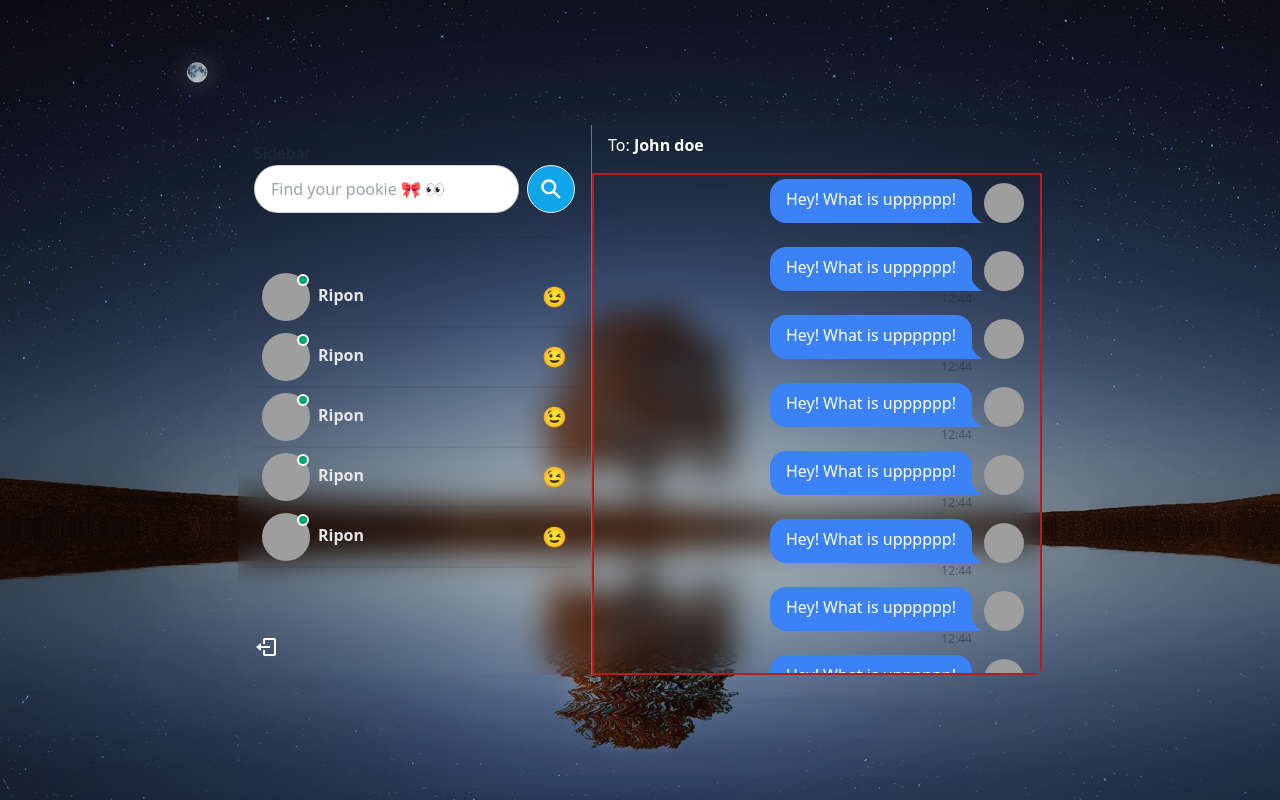
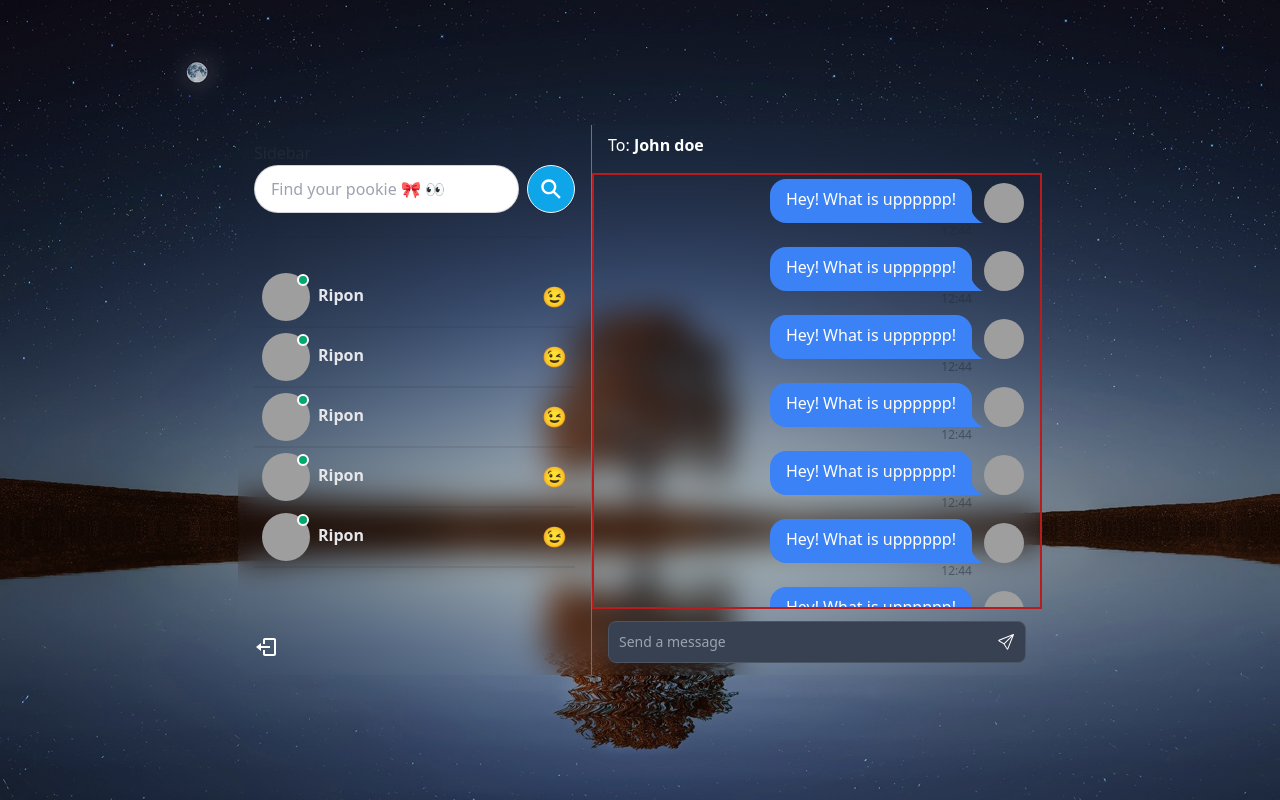
Before and after one commit to MHRipon01/VibeChat, a React (Vite) app in the folder frontend/: page / in a window 1280 px wide. Built offline with nearby package versions, Linux system fonts and the light colour scheme; grey boxes are pictures that could not be loaded.

Commit message:
ui design done

```diff
--- a/frontend/src/components/messages/MessageContainer.jsx
+++ b/frontend/src/components/messages/MessageContainer.jsx
@@ -1,9 +1,13 @@
+import { TiMessages } from "react-icons/ti";
 import Messages from "./Messages";
-
+import MessageInput from "./messageInput";
 
 const MessageContainer = () => {
+  const isChatSelected = true; // Renamed the boolean variable
+
   return (
     <div className="md:min-w-[450px] flex flex-col">
+      {isChatSelected ? (
         <>
           {/* Header */}
           <div className="text-white px-4 py-2 mb-2">
@@ -12,9 +16,24 @@
           </div>
 
           <Messages />
-        {/* <MessageInput /> */}
+          <MessageInput />
         </>
+      ) : (
+        <NoChatSelected /> // Use the component here
+      )}
     </div>
   );
 };
+
 export default MessageContainer;
+
+const NoChatSelected = () => {
+  return (
+    <div className="flex items-center justify-center w-full h-full">
+      <div className="px-4 text-center sm:text-lg md:text-xl text-gray-200 font-semibold flex flex-col items-center gap-2">
+        <p>Select a chat to start messaging</p>
+        <TiMessages className="text-3xl md:text-6xl text-center" />
+      </div>
+    </div>
+  );
+};
--- a/frontend/src/components/messages/messageInput.jsx
+++ b/frontend/src/components/messages/messageInput.jsx
@@ -0,0 +1,22 @@
+import { BsSend } from "react-icons/bs";
+
+const MessageInput = () => {
+  return (
+    <form className="px-4 my-3">
+      <div className="w-full relative">
+        <input
+          type="text"
+          className="border text-sm rounded-lg block w-full p-2.5  bg-gray-700 border-gray-600 text-white"
+          placeholder="Send a message"
+        />
+        <button
+          type="submit"
+          className="text-white absolute inset-y-0 end-0 flex items-center pe-3"
+        >
+          <BsSend />
+        </button>
+      </div>
+    </form>
+  );
+};
+export default MessageInput;
--- a/frontend/src/index.css
+++ b/frontend/src/index.css
@@ -11,3 +11,21 @@
   background-position: center;
   background-attachment: fixed;
 }
+
+/* dark mode looking scrollbar */
+::-webkit-scrollbar {
+  width: 8px;
+}
+
+::-webkit-scrollbar-track {
+  background: #555;
+}
+
+::-webkit-scrollbar-thumb {
+  background: #121212;
+  border-radius: 5px;
+}
+
+::-webkit-scrollbar-thumb:hover {
+  background: #242424;
+}
--- a/package.json
+++ b/package.json
@@ -3,8 +3,9 @@
   "version": "1.0.0",
   "main": "index.js",
   "scripts": {
-    "test": "echo \"Error: no test specified\" && exit 1"
+    "server": "nodemon backend/server.js"
   },
+  "type":"module",
   "keywords": [],
   "author": "",
   "license": "ISC",
@@ -16,6 +17,7 @@
     "express": "^4.19.2",
     "jsonwebtoken": "^9.0.2",
     "mongoose": "^8.5.4",
+    "nodemon": "^3.1.4",
     "socket.io": "^4.7.5"
   }
 }
```
Also changed, not shown: 1 other file (tests, documents, lock files or other folders). Lines whose indentation alone changed are shown as unchanged.
